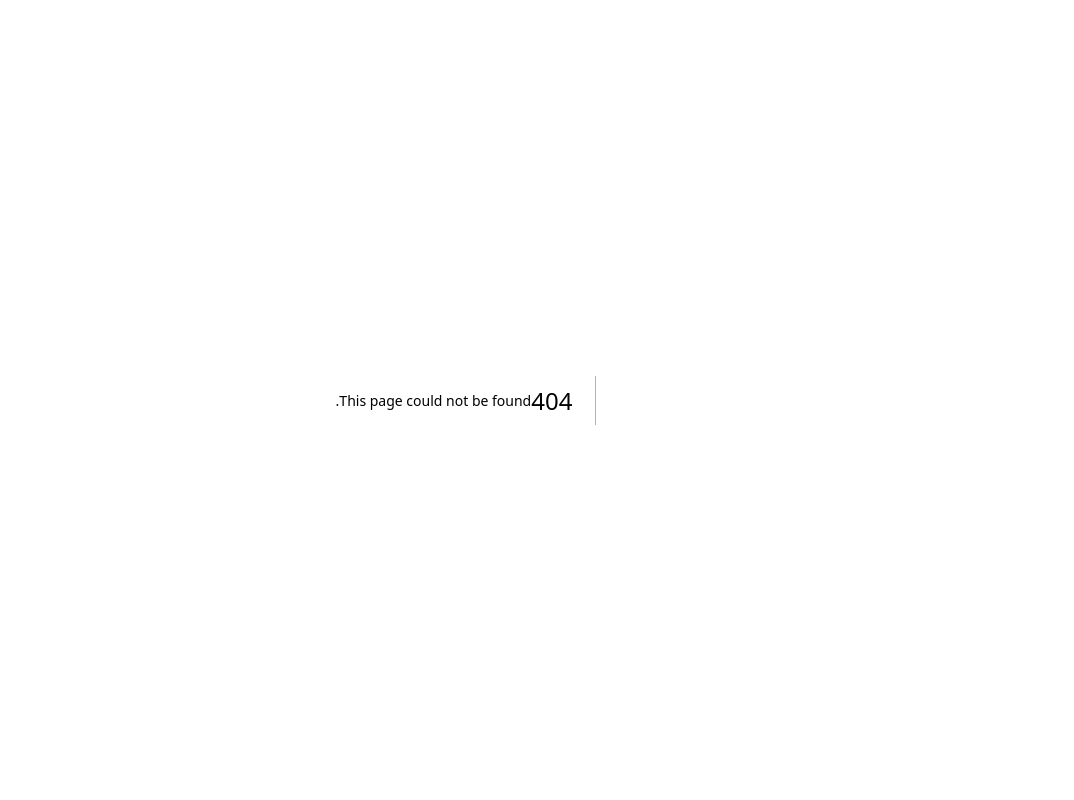
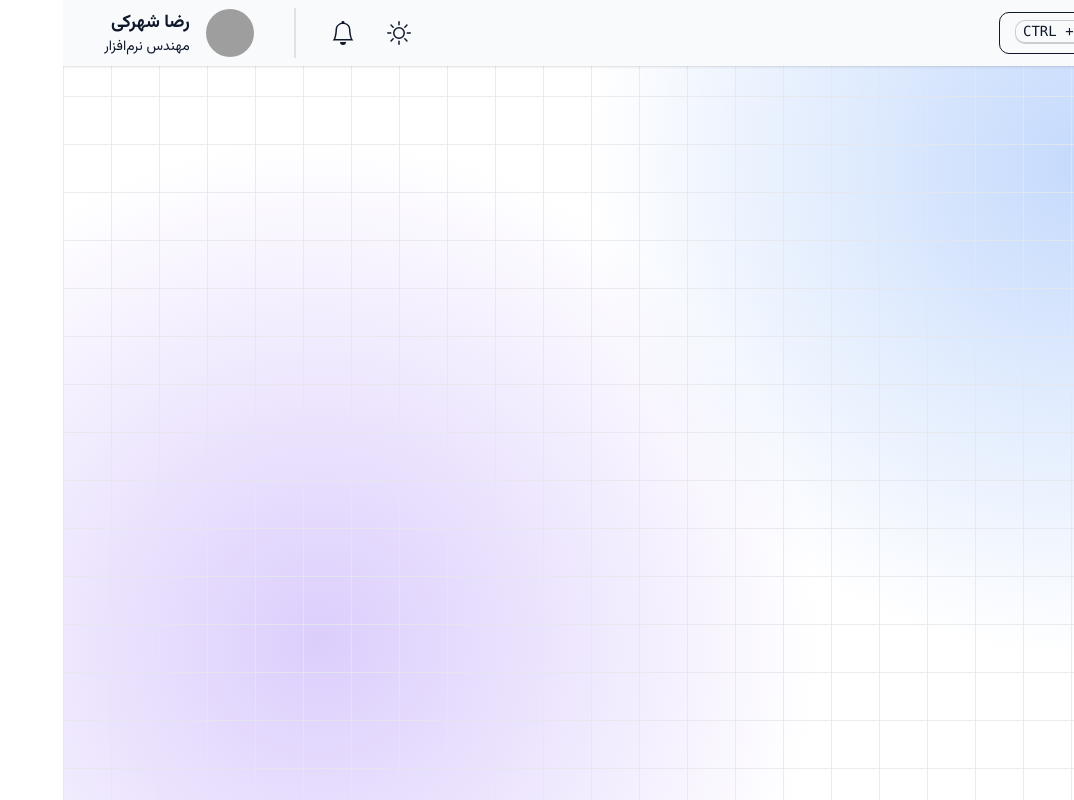
Before and after one commit to hopedeveloper08/admin-dashboard, a Next.js app: page /dashboard in a window 1280 px wide. Before the commit this address had no page. Shown: the whole page, without its empty margins (206-1280 px from the left). Built offline with nearby package versions, Linux system fonts and the light colour scheme.

Commit message:
Add topbar component and create home layout and Add common components

```diff
--- /dev/null
+++ b/app/dashboard/components/Topbar/Topbar.tsx
@@ -0,0 +1,40 @@
+import Notifications from "./TopbarNotification";
+import Profile from "./TopbarProfile";
+import SearchInput from "./TopbarSearchInput";
+import ThemeSwap from "./TopbarThemeSwap";
+
+import { HiOutlineMenu } from "react-icons/hi";
+
+export default function Topbar() {
+  return (
+    <header
+      className="
+            navbar
+            bg-base-200
+            justify-between
+            gap-2
+            shadow-sm
+            z-20
+        "
+    >
+      <div className="flex items-center gap-2">
+        <label
+          htmlFor="sidebar"
+          aria-label="open sidebar"
+          className="lg:hidden btn btn-square btn-ghost drawer-button"
+        >
+          <HiOutlineMenu className="size-6" />
+        </label>
+        <SearchInput />
+      </div>
+      <div className="flex items-center">
+        <div className="flex gap-1 lg:gap-2">
+          <ThemeSwap />
+          <Notifications />
+        </div>
+        <div className="divider divider-horizontal max-lg:w-0"></div>
+        <Profile />
+      </div>
+    </header>
+  );
+}
--- /dev/null
+++ b/app/dashboard/components/Topbar/TopbarNotification.tsx
@@ -0,0 +1,9 @@
+import { BsBell } from "react-icons/bs";
+
+export default function TopbarNotification() {
+  return (
+    <button className="btn my-auto btn-ghost btn-circle size-8 lg:size-12">
+      <BsBell className="size-5 lg:size-6" />
+    </button>
+  );
+}
--- /dev/null
+++ b/app/dashboard/components/Topbar/TopbarProfile.tsx
@@ -0,0 +1,23 @@
+import { PROFILE_AVATAR_URL } from "@/lib/constants";
+import Image from "next/image";
+
+export default function TopbarProfile() {
+  return (
+    <button className="btn max-lg:btn-circle btn-ghost flex gap-4 max-lg:mr-2 lg:py-6">
+      <div className="avatar">
+        <div className="size-10 lg:size-12 rounded-full">
+          <Image
+            alt="avatar"
+            src={PROFILE_AVATAR_URL}
+            width={40}
+            height={40}
+          />
+        </div>
+      </div>
+      <div className="hidden lg:flex flex-col items-start">
+        <span className="font-bold text-lg">رضا شهرکی</span>
+        <span className="font-normal text-sm">مهندس نرم‌افزار</span>
+      </div>
+    </button>
+  );
+}
--- /dev/null
+++ b/app/dashboard/components/Topbar/TopbarSearchInput.tsx
@@ -0,0 +1,47 @@
+"use client";
+
+import { useEffect, useRef } from "react";
+import { BsSearch } from "react-icons/bs";
+
+export default function TopbarSearchInput() {
+  const inputRef = useRef<HTMLInputElement>(null);
+  const kbdRef = useRef<HTMLDivElement>(null);
+
+  useEffect(() => {
+    function handleKeyDown(event: KeyboardEvent) {
+      if ((event.ctrlKey || event.metaKey) && event.key.toLowerCase() === "k") {
+        event.preventDefault();
+        inputRef.current?.focus();
+      }
+    }
+
+    window.addEventListener("keydown", handleKeyDown);
+
+    return () => {
+      window.removeEventListener("keydown", handleKeyDown);
+    };
+  }, []);
+
+  return (
+    <div className="relative md:w-60 lg:w-80">
+      <input
+        ref={inputRef}
+        type="text"
+        placeholder="جستجو کنید . . ."
+        className="
+          w-full
+          border
+          py-1 lg:py-2 px-2 lg:px-4
+          rounded-field
+          placeholder:text-xs lg:placeholder:text-base
+      "
+        onFocus={() => kbdRef.current?.classList.add("hidden")}
+        onBlur={() => kbdRef.current?.classList.remove("hidden")}
+      />
+      <div ref={kbdRef} className="absolute left-3 lg:left-4 top-1 lg:top-2">
+        <kbd className="hidden lg:block kbd kbd-sm lg:kbd-md">CTRL + K</kbd>
+        <BsSearch className="inline lg:hidden size-4" />
+      </div>
+    </div>
+  );
+}
--- /dev/null
+++ b/app/dashboard/components/Topbar/TopbarThemeSwap.tsx
@@ -0,0 +1,31 @@
+"use client";
+
+import { themeChange, themeInitialization } from "@/lib/theme";
+import { useEffect, useRef } from "react";
+
+import { BsMoon, BsSun } from "react-icons/bs";
+
+export default function TopbarThemeSwap() {
+  const ref = useRef<HTMLInputElement>(null);
+
+  useEffect(() => {
+    themeInitialization()
+    if (ref.current) ref.current.checked = localStorage.getItem("theme") === "dark";
+  }, []);
+
+  return (
+    <button className="btn my-auto btn-ghost btn-circle size-8 lg:size-12">
+      <label className="swap swap-rotate">
+        <input
+          ref={ref}
+          type="checkbox"
+          className="theme-controller"
+          value="synthwave"
+          onChange={(e) => themeChange(e.target.checked)}
+        />
+        <BsSun className="swap-off size-5 lg:size-6 fill-current" />
+        <BsMoon className="swap-on size-5 lg:size-6 fill-current" />
+      </label>
+    </button>
+  );
+}
--- /dev/null
+++ b/app/dashboard/components/common/BackgroundOverlay.tsx
@@ -0,0 +1,20 @@
+function BackgroundOverlay() {
+  return (
+    <div className="min-h-screen w-full bg-white opacity-00 fixed size-full">
+      <div
+        className="fixed size-full inset-0 z-0"
+        style={{
+          backgroundImage: `
+        linear-gradient(to right, rgba(229,231,235,0.8) 1px, transparent 1px),
+        linear-gradient(to bottom, rgba(229,231,235,0.8) 1px, transparent 1px),
+        radial-gradient(circle 500px at 20% 80%, rgba(139,92,246,0.3), transparent),
+        radial-gradient(circle 500px at 80% 20%, rgba(59,130,246,0.3), transparent)
+      `,
+          backgroundSize: "48px 48px, 48px 48px, 100% 100%, 100% 100%",
+        }}
+      />
+    </div>
+  );
+}
+
+export default BackgroundOverlay;
--- /dev/null
+++ b/app/dashboard/components/common/SectionTitle.tsx
@@ -0,0 +1,15 @@
+type SectionTitleProps = {
+  title: string;
+  buttons?: React.JSX.Element;
+};
+
+function SectionTitle({ title, buttons }: SectionTitleProps) {
+  return (
+    <div className="w-full flex justify-between items-center">
+      <span className="font-extrabold text-2xl">{title}</span>
+      <div className="flex items-center gap-3">{buttons}</div>
+    </div>
+  );
+}
+
+export default SectionTitle;
--- /dev/null
+++ b/app/dashboard/layout.tsx
@@ -0,0 +1,18 @@
+import { ReactNode } from "react";
+import BackgroundOverlay from "./components/common/BackgroundOverlay";
+import Topbar from "./components/Topbar/Topbar";
+
+export default function DashboardLayout({ children }: { children: ReactNode }) {
+  return (
+    <main className="flex">
+      {/* <Sidebar /> */}
+      <section className="grow *:px-6">
+        <Topbar />
+        <div className="mt-6 container mx-auto">
+          <div className="relative z-10">{children}</div>
+          <BackgroundOverlay />
+        </div>
+      </section>
+    </main>
+  );
+}
--- /dev/null
+++ b/app/dashboard/page.tsx
@@ -0,0 +1,5 @@
+export default function Dashboard() {
+  return (
+    <div>Home</div>
+  )
+}
--- a/app/page.tsx
+++ b/app/page.tsx
@@ -1,3 +1,5 @@
+import { redirect, RedirectType } from "next/navigation";
+
 export default function Home() {
-  return <></>;
+  redirect("/dashboard", RedirectType.replace);
 }
--- a/lib/constants.ts
+++ b/lib/constants.ts
@@ -1,4 +1,3 @@
 // URLs
-export const BASE_URL = "localhost:3000/"
-export const LOGO_URL = `${BASE_URL}images/logo.png`
-export const PROFILE_AVATAR_URL = `${BASE_URL}images/profile-avatar.png`
+export const LOGO_URL = `/images/logo.png`
+export const PROFILE_AVATAR_URL = `/images/profile-avatar.png`
```
